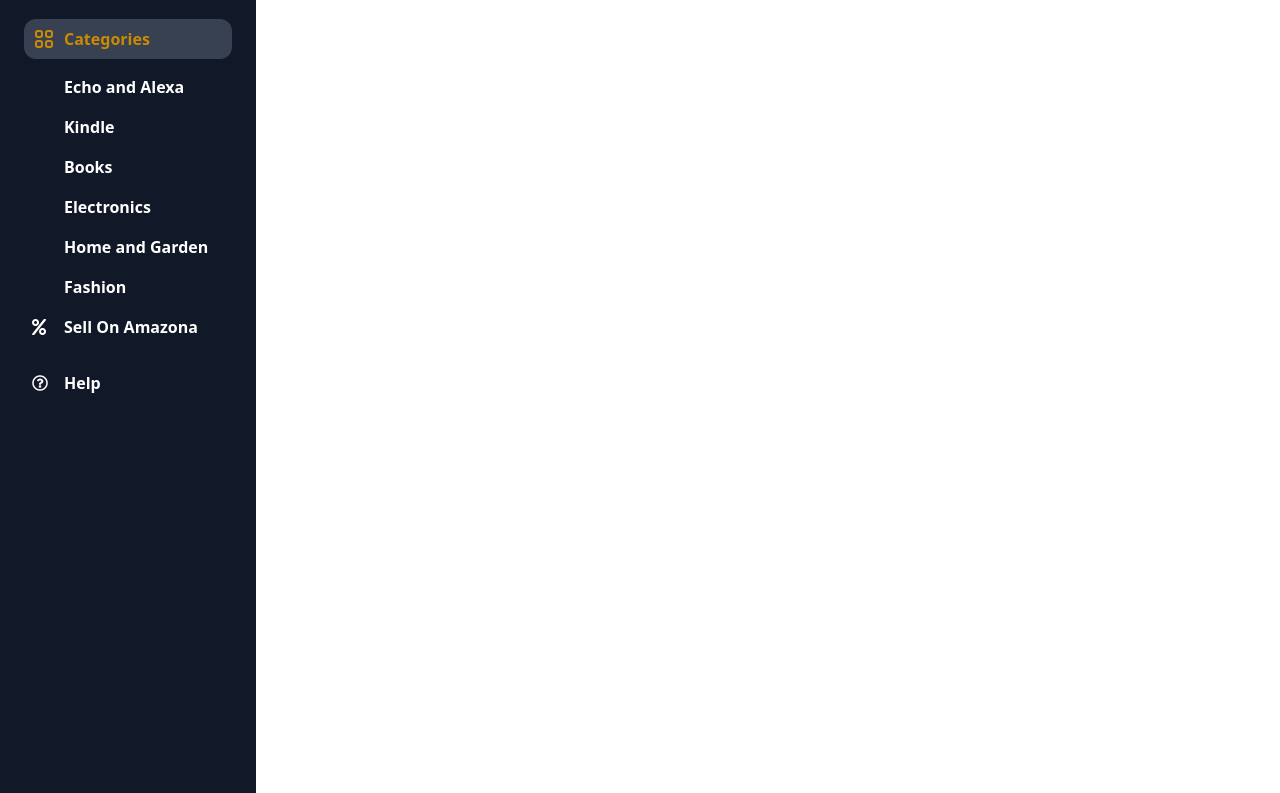
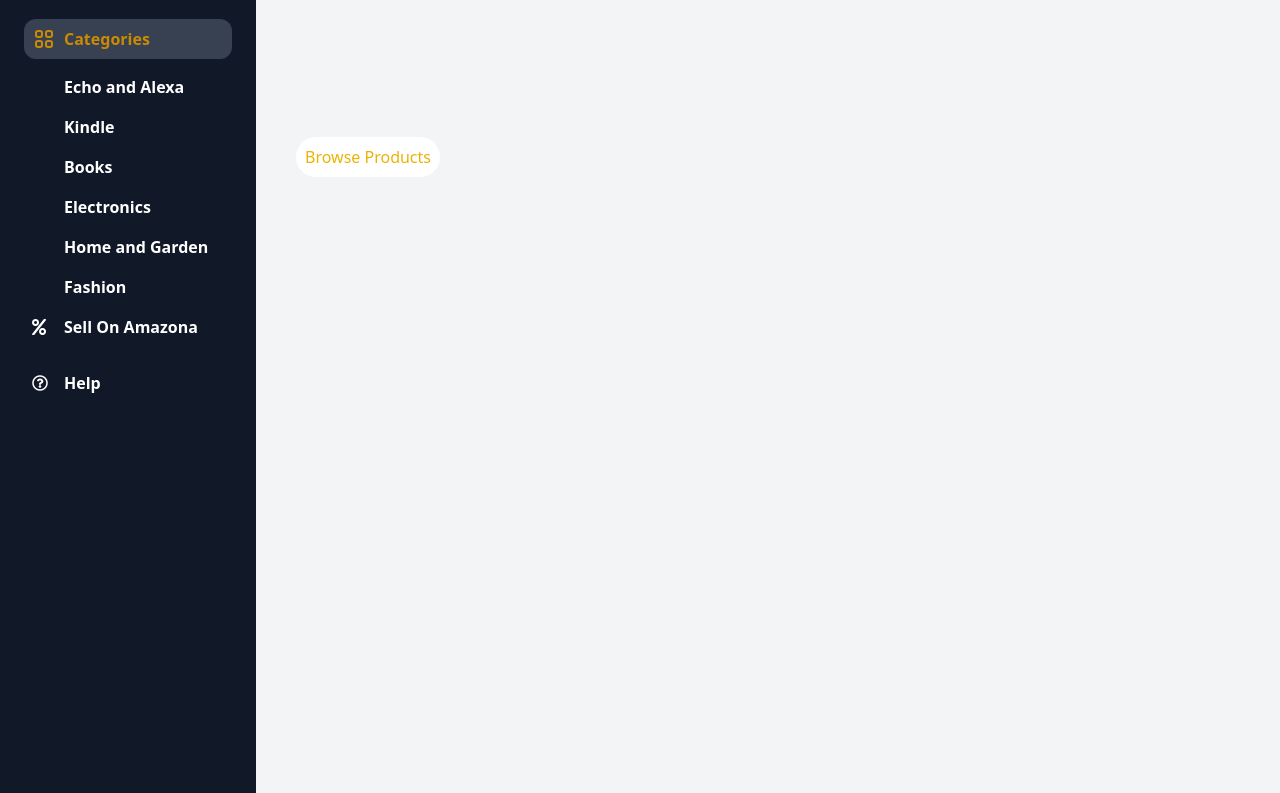
Before and after one commit to shubhamp1901/amazona, a plain HTML site: page index.html in a window 1280 px wide. Shown: the part 71-864 px from the top of the page. Drawn offline with nearby package versions, Linux system fonts and the light colour scheme.

```diff
--- a/index.html
+++ b/index.html
@@ -215,7 +215,17 @@
         </div>
 
         <!-- main section -->
-        <div class="main-section"></div>
+        <div class="main-section flex-1 p-6 bg-gray-100">
+          <div class="main-section-banner h-44 rounded-lg flex items-end">
+            <div
+              class="button bg-white w-36 h-10 rounded-full flex justify-center items-center m-4 cursor-pointer"
+            >
+              <h4 class="text-bold text-yellow-500">Browse Products</h4>
+            </div>
+          </div>
+        </div>
+
+
       </div>
     </div>
   </body>
--- a/style.css
+++ b/style.css
@@ -0,0 +1,5 @@
+.main-section-banner {
+  background-image: url("https://i.ibb.co/JnmTD12/banner.jpg");
+  background-position: center;
+  background-size: cover;
+}
```
